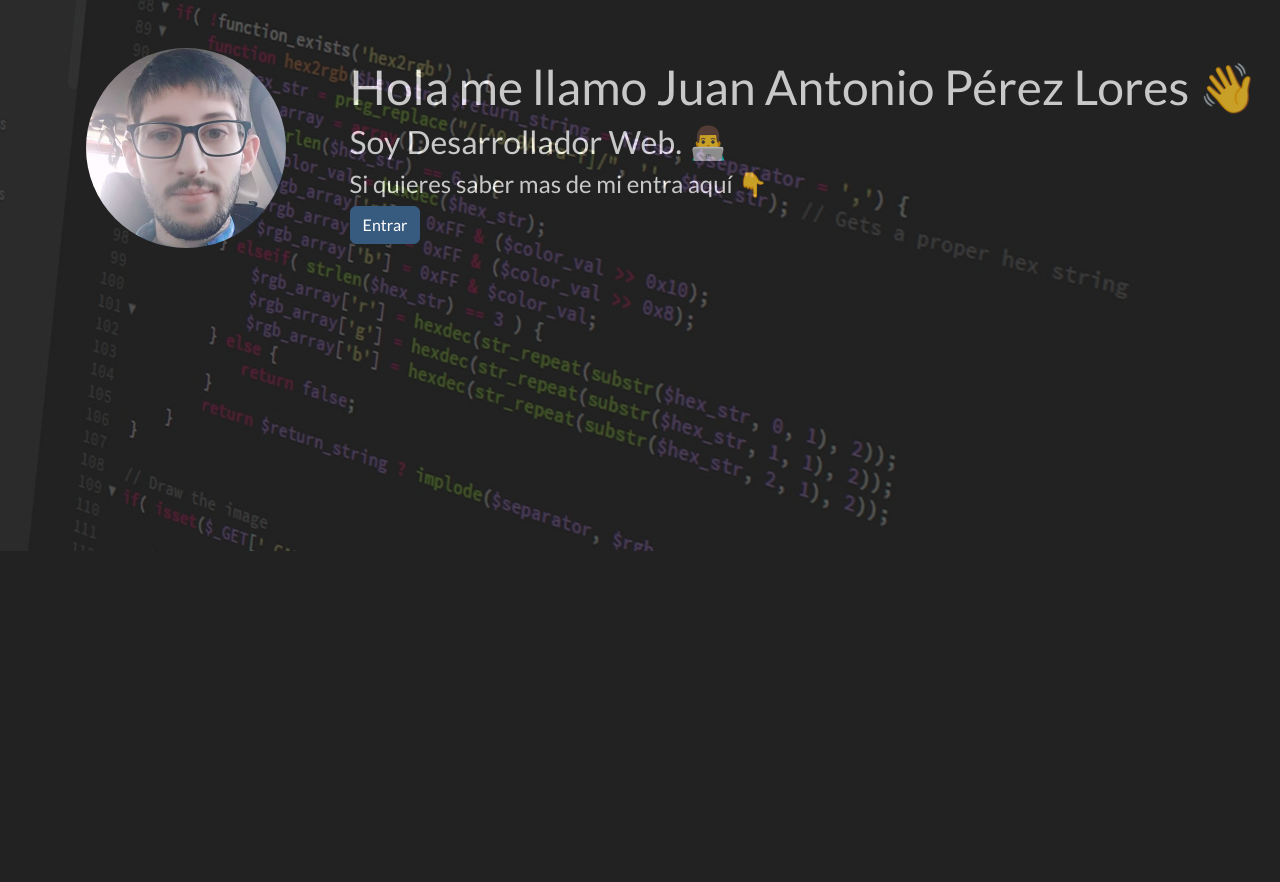
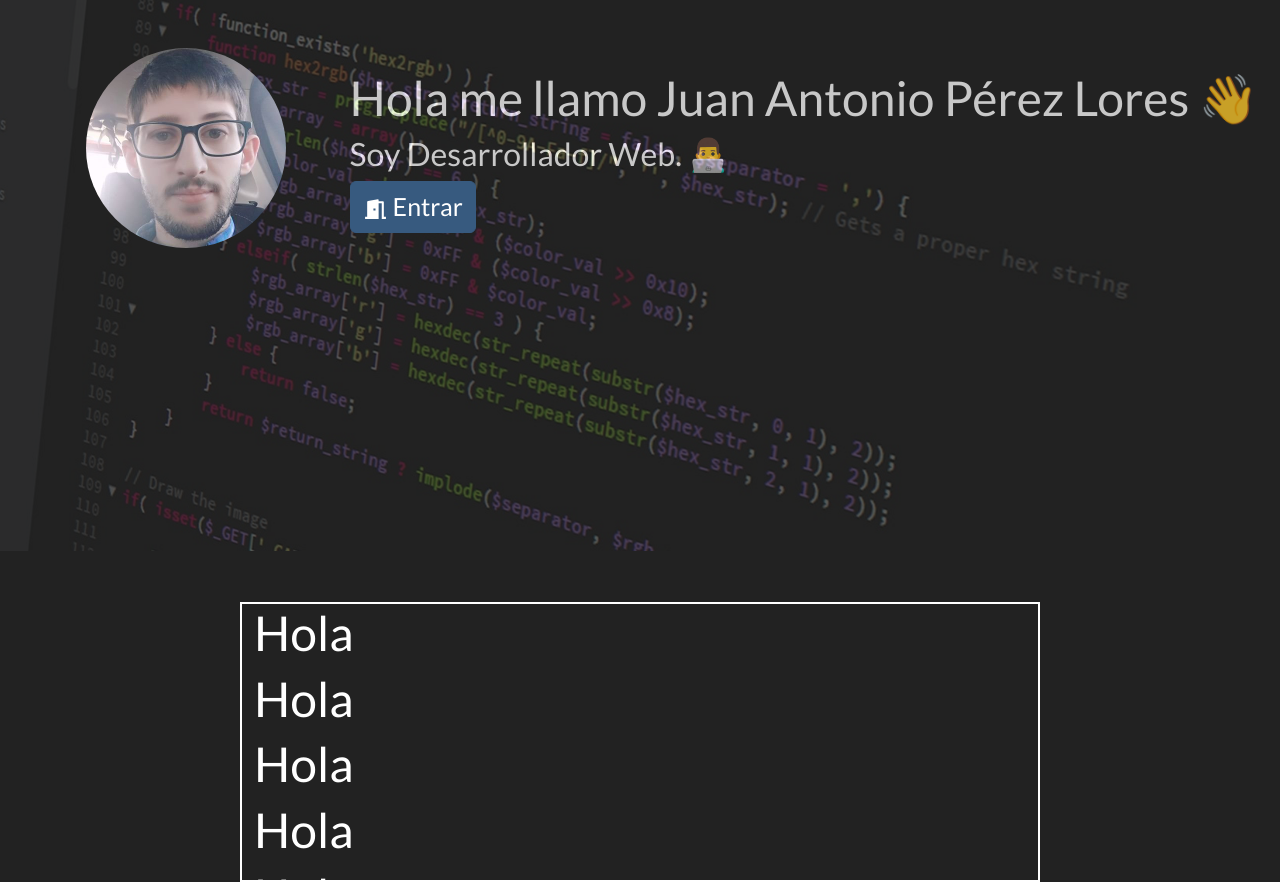
Before and after one commit to scailancrei/Portafolio, a Next.js app: page / in a window 1280 px wide. Shown: the part 249-1131 px from the top of the page. Before the commit the page ends 800 px from the top, so only its background shows below. Built offline with nearby package versions, Linux system fonts and the light colour scheme; what react-animations would draw is missing.

Commit message:
pruebas adicionales

```diff
--- a/pages/Components/Footer/footer.jsx
+++ b/pages/Components/Footer/footer.jsx
@@ -27,7 +27,7 @@ const Footer = () => {
                 <style jsx>{`
                 .footer{
                     border-top: 1px solid  #0f6ac7;
-                    height: 5%;
+                    height: 15vh;
                     display: grid;
                     grid-template-columns: repeat(3, 15%); /**Un grid basado en 3 columnas al que se le otorga un 15% de ancho */
                     justify-content: space-between;
--- a/pages/Components/Navegación/Nav.jsx
+++ b/pages/Components/Navegación/Nav.jsx
@@ -1,6 +1,6 @@
 import Link from 'next/link'
 import { FcHome } from 'react-icons/fc';
-import { Container, Col, Row, Nav, Navbar } from 'react-bootstrap'
+import { Container, Navbar } from 'react-bootstrap'
 import { BsCodeSlash } from 'react-icons/bs'
 import { RiCodeSLine } from 'react-icons/ri'
 import { MdContactMail } from 'react-icons/md'
--- a/pages/index.jsx
+++ b/pages/index.jsx
@@ -2,9 +2,9 @@ import Layout from './Components/Layout/layout'
 import Image from 'next/image'
 import styled, { keyframes } from 'styled-components';
 import { bounceIn, fadeInLeft } from 'react-animations';
-import {Button } from 'react-bootstrap'
+import { Button, Container } from 'react-bootstrap'
 import { useState } from 'react'
-
+import {RiDoorOpenFill} from 'react-icons/ri'
 
 
 //Componente del efecto rebotar para la presentación
@@ -42,10 +42,10 @@ const Portada = ({ cambiarEstado }) => {
             </FadeDiv>
 
             <BouncyDiv>
-                <h1>Hola me llamo Juan Antonio Pérez Lores 👋</h1>
+                <h1 >Hola me llamo Juan Antonio Pérez Lores 👋</h1>
                 <h3>Soy Desarrollador Web. 👨‍💻</h3>
-                <h4>Si quieres saber mas de mi entra aquí 👇</h4>
-                <Button style={{ position: 'relative'}} variant="primary" onClick={cambiarEstado}>Entrar</Button>
+
+                 <Button style={{ position: 'relative', fontSize: '25px' }} variant="primary" onClick={cambiarEstado}><RiDoorOpenFill style={{ marginRight: '5px'}}/>Entrar</Button>
             </BouncyDiv>
 
             <style jsx>{`
@@ -98,6 +98,34 @@ const Index = () => {
                 : <Portada cambiarEstado={handleEstado} />
             }
 
+
+            <Container fluid style={{ marginTop: '4%',maxWidth: '100vh' , maxHeight: '35vh', overflow: 'auto', border: '2px solid', msOverflowStyle: 'scrollbar'}}>
+            <h1>Hola</h1>
+            <h1>Hola</h1>
+            <h1>Hola</h1>
+            <h1>Hola</h1>
+            <h1>Hola</h1>
+            <h1>Hola</h1>
+            <h1>Hola</h1>
+            <h1>Hola</h1>
+            <h1>Hola</h1>
+            <h1>Hola</h1>
+            <h1>Hola</h1>
+            <h1>Hola</h1>
+            <h1>Hola</h1>
+            <h1>Hola</h1>
+
+            <h1>Hola</h1>
+            <h1>Hola</h1>
+            <h1>Hola</h1>
+            <h1>Hola</h1>
+            <h1>Hola</h1>
+
+
+            <h1>UWU</h1>
+            </Container>
+
+
         </>
 
     )
```
